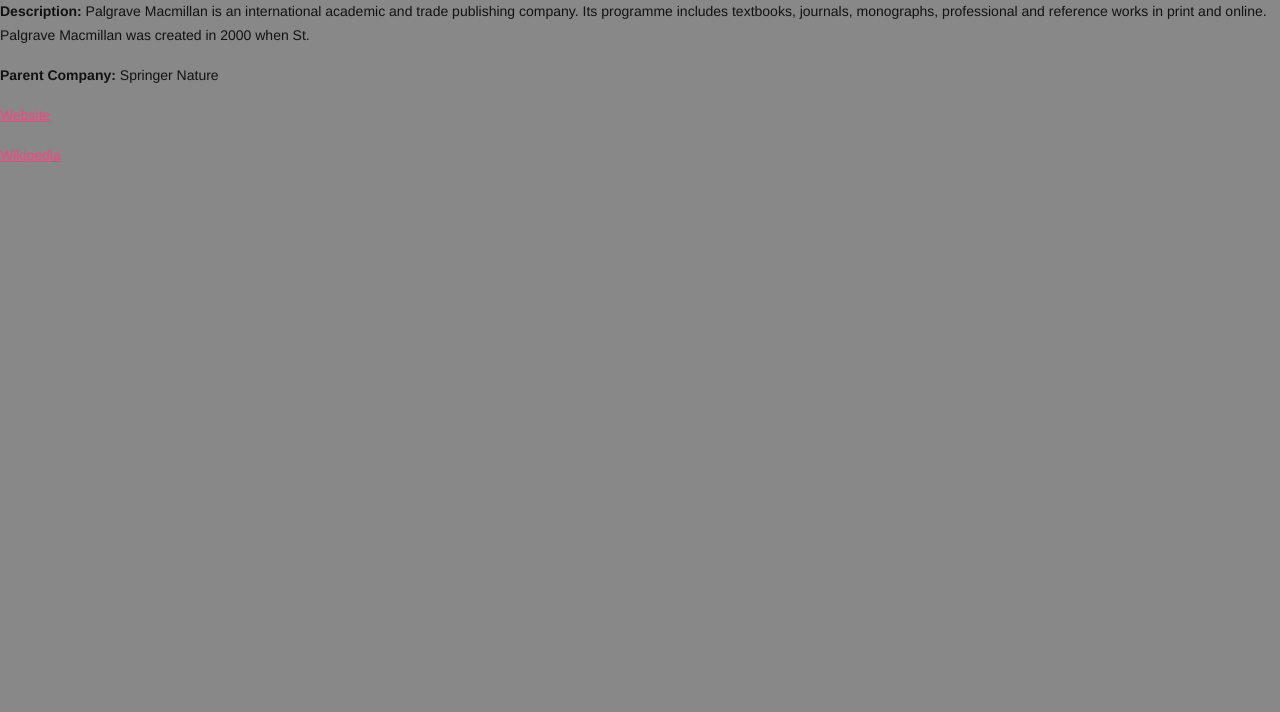
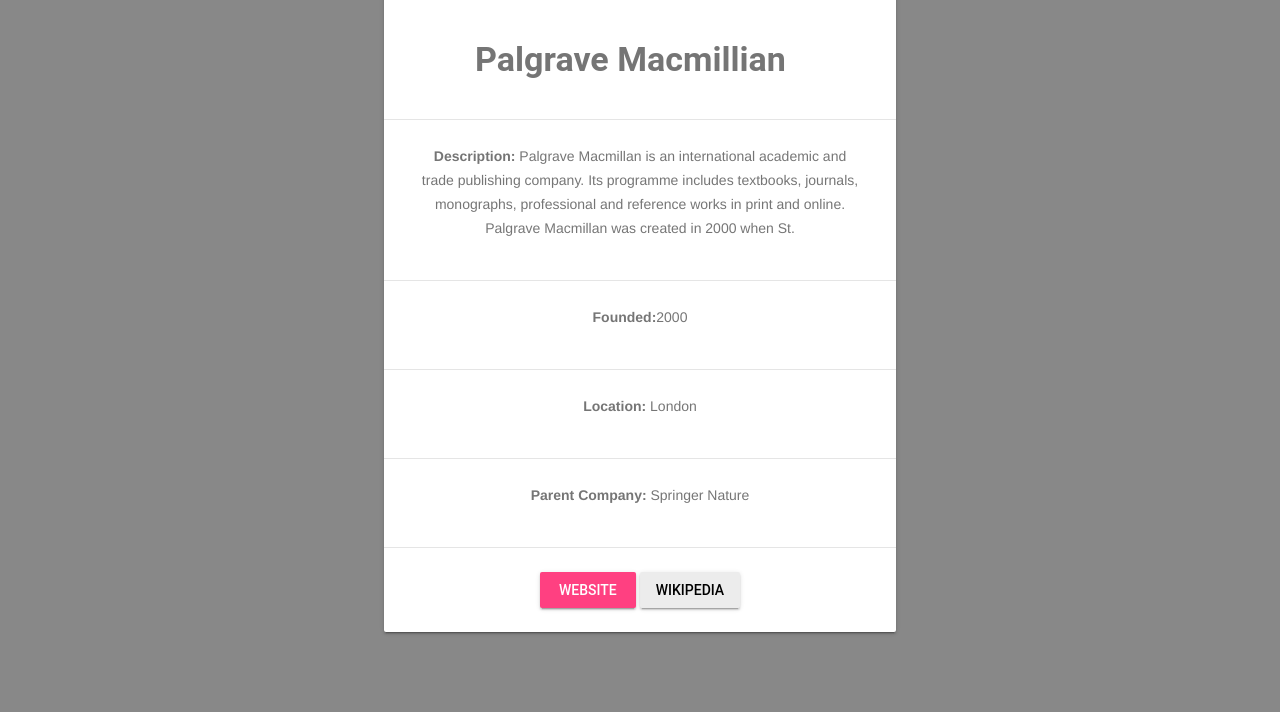
Before and after one commit to soy-bean/cs329e, a Flask app: template templates/publisher2.html in a window 1280 px wide. Shown: the part 257-969 px from the top of the page. Before the commit the page ends 420 px from the top, so only its background shows below. Run offline with Flask 2, Linux system fonts and the light colour scheme; the template is opened without the code that fills it, so the values that code supplies are empty.

Commit message:
Update to match publisher1.html

```diff
--- a/templates/publisher2.html
+++ b/templates/publisher2.html
@@ -50,19 +50,44 @@
     <br/>
     <br/>
     <br/>
-    <h1 align="center">Palgrave Macmillan</h1>
-
-    <p><b>Founded: </b>2000</p>
-
-    <p><b>Location: </b>London</p>
-
-    <p><b>Description:</b> Palgrave Macmillan is an international academic and trade publishing company. Its programme includes textbooks, journals, monographs, professional and reference works in print and online. Palgrave Macmillan was created in 2000 when St.</p>
-
-    <p><b>Parent Company:</b> Springer Nature</p>
-
-    <p><b><a href="http://www.palgrave.com">Website</a></b></p>
-
-    <p><b><a href="https://en.wikipedia.org/wiki/Palgrave_Macmillan">Wikipedia</a></b></p>
+    <center>
+    <div class="home-card-wide mdl-card mdl-shadow--2dp">
+        <div class="mdl-card__title">
+        </div>
+        <div class="mdl-card__supporting-text">
+           <h3><b>Palgrave Macmillian</b></h3>
+    </div>
+     <div class="mdl-card__actions mdl-card--border">
+            <div class="mdl-card__supporting-text">
+                <p><b>Description:</b> Palgrave Macmillan is an international academic and trade publishing company. Its programme includes textbooks, journals, monographs, professional and reference works in print and online. Palgrave Macmillan was created in 2000 when St.</p>
+            </div>
+        </div>
+    <div class="mdl-card__actions mdl-card--border">
+            <div class="mdl-card__supporting-text">
+                <p><b>Founded:</b>2000</p>
+            </div>
+        </div>
+        <div class="mdl-card__actions mdl-card--border">
+            <div class="mdl-card__supporting-text">
+                <p><b>Location:</b> London</p>
+            </div>
+        </div>
+        <div class="mdl-card__actions mdl-card--border">
+            <div class="mdl-card__supporting-text">
+                <p><b>Parent Company:</b> Springer Nature</p>
+            </div>
+        </div>
+     <div class="mdl-card__actions mdl-card--border">
+        <div class="mdl-card__supporting-text">
+            <a href="http://www.palgrave.com" class="mdl-button mdl-js-rimdl-button mdl-js-button mdl-button--raised mdl-js-ripple-effect mdl-button--accent">Website</a>
+            <a href="https://en.wikipedia.org/wiki/Palgrave_Macmillan" class="mdl-button mdl-js-rimdl-button mdl-js-button mdl-button--raised mdl-js-ripple-effect">Wikipedia</a>
+        </div>
+    </div>
+    </center>
+    <br/>
+    <br/>
+    <br/>
+    <br/>
 
 
 </body>
```
